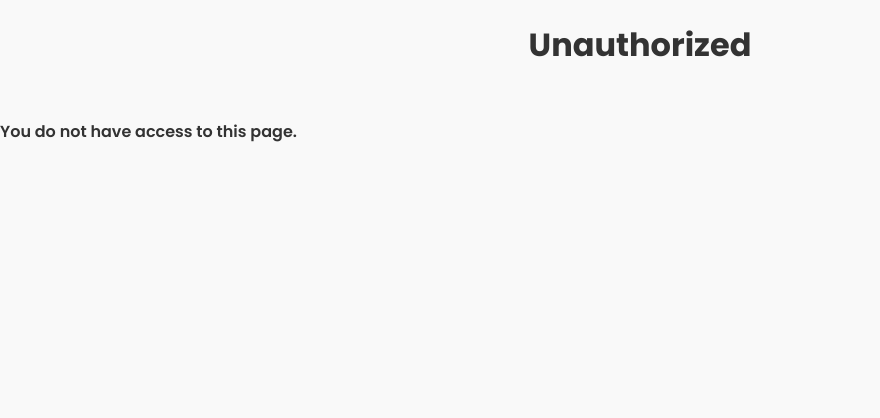
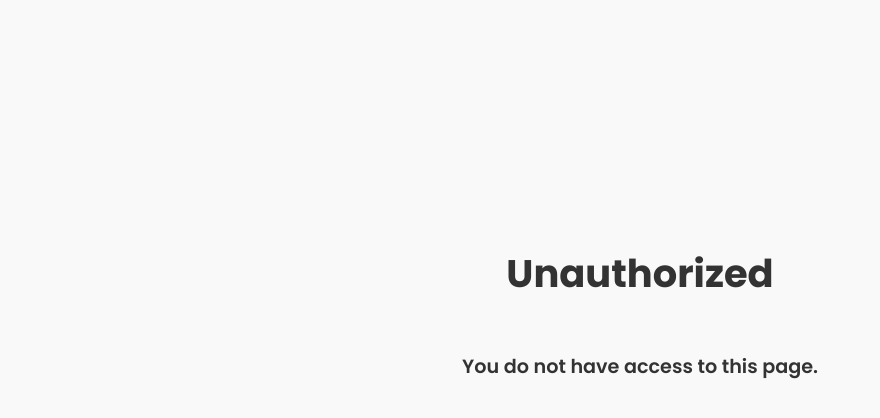
Before and after one commit to siddiq-ferhad/Blockchain-Assignment, a React (Create React App) app in the folder attendance-dapp/: page / in a window 1280 px wide. Shown: the top 418 px of the page, without its empty margins (0-880 px from the left). Built offline with nearby package versions, Linux system fonts and the light colour scheme.

Commit message:
Updated version.

```diff
--- a/attendance-dapp/src/App.css
+++ b/attendance-dapp/src/App.css
@@ -123,6 +123,16 @@ ul li span {
   background-color: #d32f2f; /* Darker red on hover */
 }
 
+.forbidden {
+  text-align: center;
+  margin: 0;
+  position: absolute;
+  top: 50%;
+  left: 50%;
+  transform: translate(-50%, -100%);
+  font-size: larger;
+}
+
 @media (max-width: 768px) {
   .lists-container {
     flex-direction: column;
--- a/attendance-dapp/src/pages/Unauthorized.js
+++ b/attendance-dapp/src/pages/Unauthorized.js
@@ -1,6 +1,6 @@
 const Unauthorized = () => {
     return (
-      <div>
+      <div className="forbidden">
         <h1>Unauthorized</h1>
         <p>You do not have access to this page.</p>
       </div>
```
